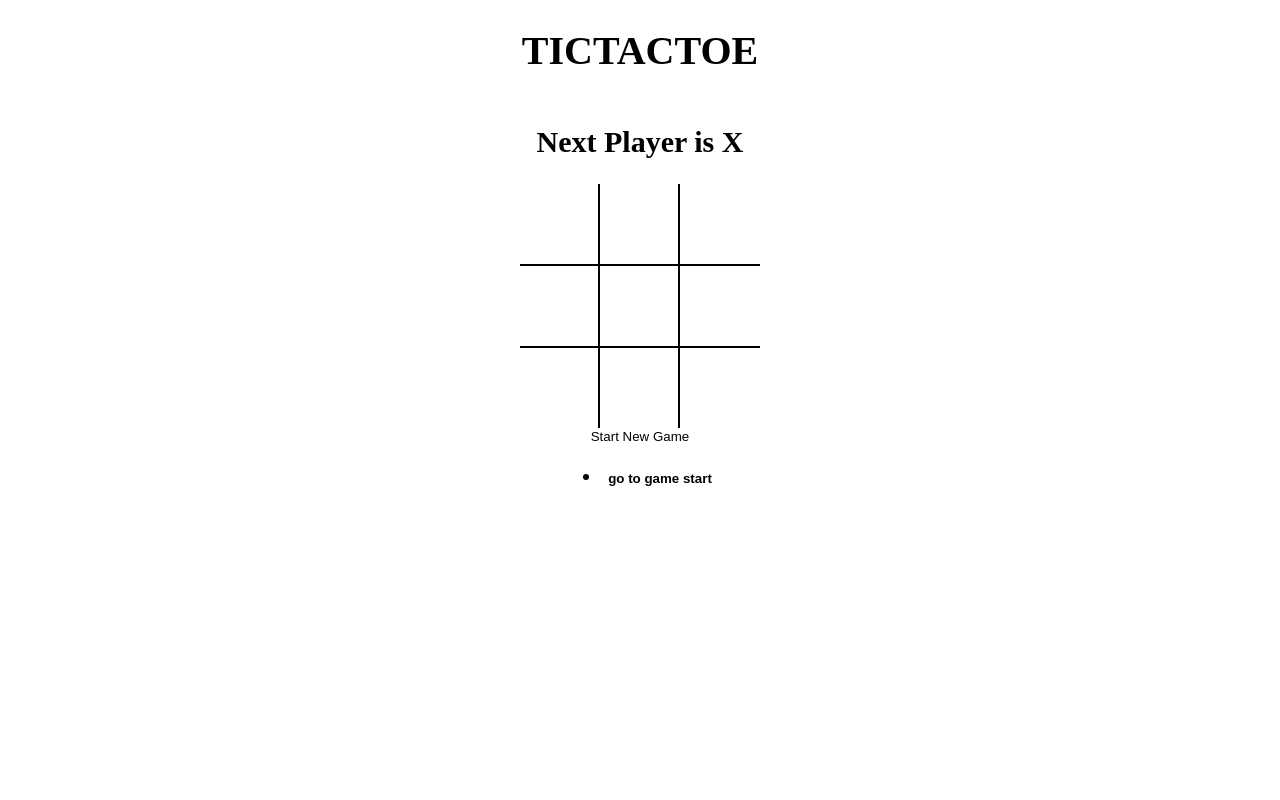
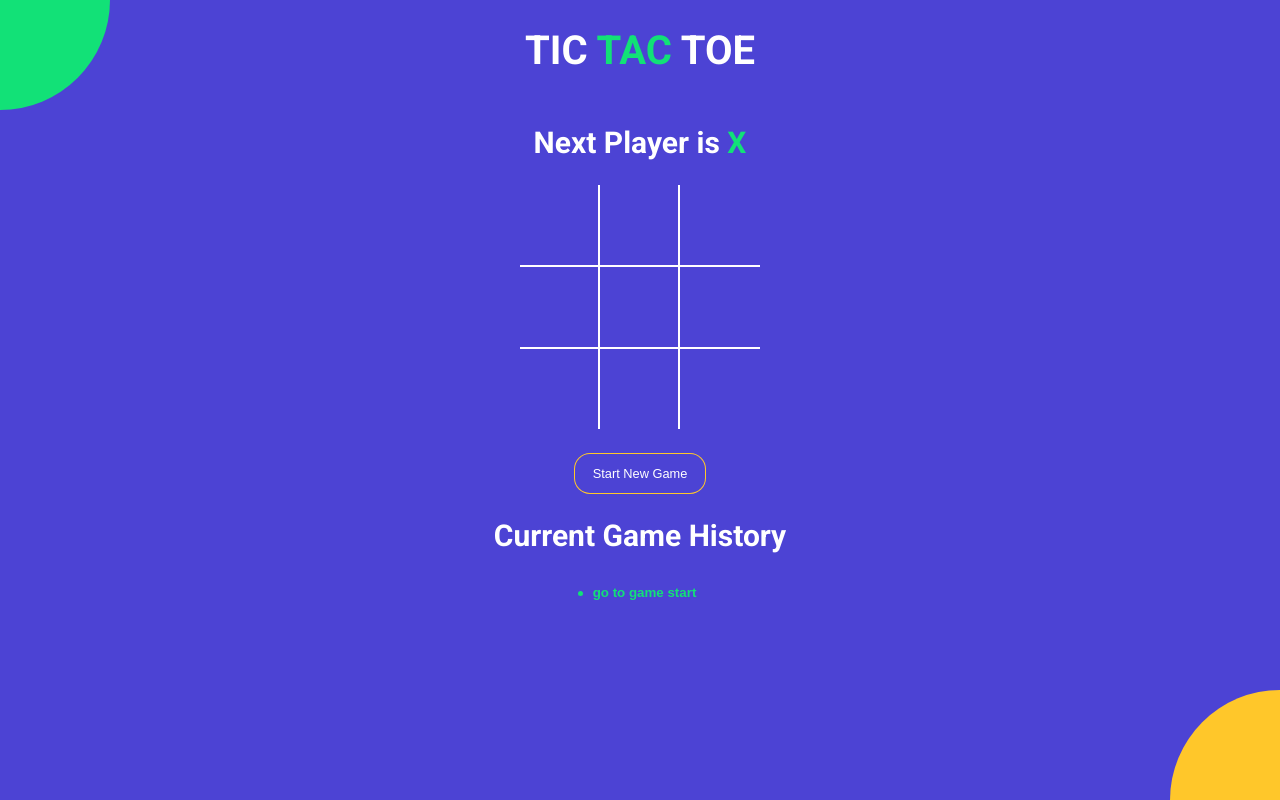
Before and after one commit to rushikeshtonape/tictactoe, a React (Vite) app: page / in a window 1280 px wide. Built offline with nearby package versions, Linux system fonts and the light colour scheme.

Commit message:
style entire app

```diff
--- a/index.html
+++ b/index.html
@@ -1,7 +1,15 @@
 <!DOCTYPE html>
 <html>
   <head>
-    <title>React Vite Micro App</title>
+    <meta charset="UTF-8" />
+    <meta name="viewport" content="width=device-width, initial-scale=1.0" />
+    <meta http-equiv="X-UA-Compatible" content="ie=edge" />
+    <link
+      href="https://fonts.googleapis.com/css?family=Roboto:300,400,700&display=swap"
+      rel="stylesheet"
+    />
+
+    <title>TIC-TAC-TOE</title>
   </head>
   <body>
     <div id="root"></div>
--- a/src/App.jsx
+++ b/src/App.jsx
@@ -52,17 +52,25 @@
   return (
     <>
       <div className="app">
-        <h1>TICTACTOE</h1>
+        <h1>
+          TIC <span className="text-green">TAC </span>TOE
+        </h1>
         <StatusMessage winner={winner} current={current} />
         <Board
           board={current.board}
           handleSqaureClick={handleSqaureClick}
           winningSquare={winningSquare}
         />
-        <button type="button" onClick={onNewGame}>
+        <button
+          type="button"
+          onClick={onNewGame}
+          className={`btn-reset ${winner ? "active" : ""}`}
+        >
           Start New Game
         </button>
+        <h2 style={{ fontWeight: "bold" }}>Current Game History</h2>
         <History history={history} moveTo={moveTo} currentMove={currentMove} />
+        <div className="bg-balls" />
       </div>
     </>
   );
--- a/src/components/History.jsx
+++ b/src/components/History.jsx
@@ -2,12 +2,13 @@
 
 const History = ({ history, moveTo, currentMove }) => {
   return (
-    <>
-      <ul>
+    <div className="history-wrapper">
+      <ul className="history">
         {history.map((_, move) => {
           return (
             <li key={move}>
               <button
+                className={`btn-move ${move === currentMove ? "active" : ""} `}
                 style={{
                   fontWeight: move === currentMove ? "bold" : "normal",
                 }}
@@ -22,7 +23,7 @@
           );
         })}
       </ul>
-    </>
+    </div>
   );
 };
 
--- a/src/components/Square.jsx
+++ b/src/components/Square.jsx
@@ -4,7 +4,9 @@
   return (
     <button
       type="button"
-      className="square"
+      className={`square ${isWinningSquare ? "winning" : ""} ${
+        value === "X" ? "text-green" : "text-orange"
+      } `}
       onClick={onClick}
       style={{ fontWeight: isWinningSquare ? "bold" : "normal" }}
     >
--- a/src/components/StatusMessage.jsx
+++ b/src/components/StatusMessage.jsx
@@ -6,11 +6,28 @@
   return (
     <>
       <h2>
-        {winner && `winner is ${winner}`}
-        {!winner &&
-          !noMoveLeft &&
-          `Next Player is ${current.isXNext ? "X" : "O"} `}
-        {!winner && noMoveLeft && "X and O tied"}
+        {winner && (
+          <>
+            winner is{" "}
+            <span className={winner === "X" ? "text-green" : "text-orange"}>
+              {winner}
+            </span>
+          </>
+        )}
+        {!winner && !noMoveLeft && (
+          <>
+            Next Player is{" "}
+            <span className={current.isXNext ? "text-green" : "text-orange"}>
+              {current.isXNext ? "X" : "O"}
+            </span>
+          </>
+        )}
+        {!winner && noMoveLeft && (
+          <>
+            <span className="text-green">X</span> and{" "}
+            <span className="text-orange">O</span> tied
+          </>
+        )}
       </h2>
     </>
   );
--- a/src/style/root.scss
+++ b/src/style/root.scss
@@ -1,7 +1,15 @@
+$green: #12e177;
+$orange: #ffc72a;
+$blue: #4c43d4;
+
 body {
+  font-family: "Roboto", sans-serif;
+  background-color: $blue;
+  color: #fff;
   padding: 0;
   margin: 0;
 }
+
 button {
   background: none;
   border: none;
@@ -10,24 +18,91 @@
     cursor: pointer;
   }
 }
+
 .app {
   font-size: 20px;
   display: flex;
   flex-direction: column;
   align-items: center;
 }
+
+.text-green {
+  color: $green;
+}
+
+.text-orange {
+  color: $orange;
+}
+
+.history-wrapper {
+  width: 300px;
+  text-align: center;
+  margin-bottom: 20px;
+  .history {
+    display: inline-block;
+    padding: 0;
+    margin: 0;
+    li {
+      list-style: none;
+      text-align: left;
+      &:before {
+        content: "";
+        border-radius: 50%;
+        display: inline-block;
+        height: 5px;
+        width: 5px;
+        background-color: $green;
+        margin-right: 4px;
+        margin-bottom: 1px;
+      }
+
+      .btn-move {
+        color: #fff;
+        &.active {
+          font-weight: bold;
+          color: $green;
+        }
+      }
+    }
+  }
+}
+
+.status-message {
+  margin-bottom: 30px;
+  font-size: 1.2rem;
+  font-weight: lighter;
+  span {
+    font-weight: normal;
+  }
+}
+
+.btn-reset {
+  font-size: 0.8rem;
+  color: #fff;
+  border-radius: 15px;
+  padding: 12px 18px;
+  margin-top: 25px;
+  transition: all 0.2s;
+  background-color: $blue;
+  box-shadow: 0px 0px 0px 1px $orange;
+  &.active {
+    background-color: $orange;
+    box-shadow: none;
+  }
+}
+
 .board {
   .board-row {
     display: flex;
     flex-direction: row;
-    border-bottom: 2px solid #000;
+    border-bottom: 2px solid #fff;
     &:last-child {
       border-bottom: none;
     }
     .square {
       width: 80px;
       height: 80px;
-      border-right: 2px solid #000;
+      border-right: 2px solid #fff;
       font-size: 2.5rem;
       padding: 0;
       overflow: hidden;
@@ -35,6 +110,63 @@
       &:last-child {
         border-right: none;
       }
+      &.winning {
+        animation: scaleText 1.4s infinite;
+        @keyframes scaleText {
+          0% {
+            transform: 2.5rem;
+          }
+          50% {
+            font-size: 3.5rem;
+          }
+          100% {
+            font-size: 2.5rem;
+          }
+        }
+      }
     }
   }
 }
+
+.bg-balls {
+  position: fixed;
+  top: 0;
+  left: 0;
+  right: 0;
+  bottom: 0;
+  min-width: 100%;
+  z-index: -1;
+
+  &:before,
+  &:after {
+    content: "";
+    position: absolute;
+    width: 150px;
+    height: 150px;
+    border-radius: 50%;
+  }
+
+  &:before {
+    background-color: $orange;
+    right: -75px;
+    bottom: -75px;
+    @media screen and (min-width: 476px) {
+      width: 220px;
+      height: 220px;
+      right: -110px;
+      bottom: -110px;
+    }
+  }
+
+  &:after {
+    background-color: $green;
+    top: -75px;
+    left: -75px;
+    @media screen and (min-width: 476px) {
+      width: 220px;
+      height: 220px;
+      top: -110px;
+      left: -110px;
+    }
+  }
+}
```
